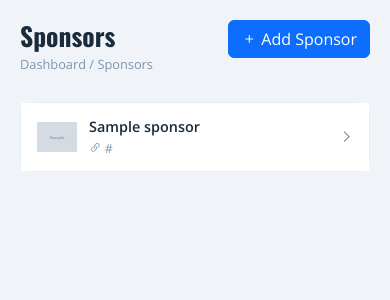
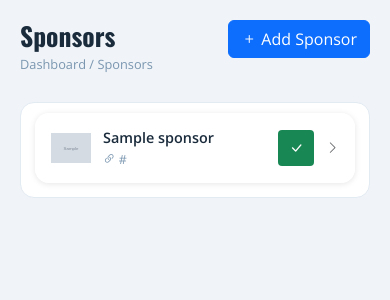
Before and after one commit to cloudflying87/snodeos, a Django app: page /manage/sponsors/ in a window 390 px wide. Shown: the part 56-356 px from the top of the page. Run offline with Django 5.2, Linux system fonts and the light colour scheme; a user stored in the database is signed in; tables that the repository leaves empty hold one stand-in row (values such as "Sample post"); grey boxes marked "Sample" are stand-in pictures.

Commit message:
Rework mobile swipe cards: flex layout replaces position:absolute
The old approach hid the delete zone behind the card using position:absolute,
which failed when static CSS wasn't collected on the server. The new approach
uses a flex row: card (flex:0 0 100%) + delete zone (flex:0 0 80px) sit
side-by-side inside overflow:hidden, so the delete zone is naturally off-screen
until the card slides left. No z-index or stacking tricks needed.

Secondary actions (pin, toggle) move into the visible card as icon buttons.
Only delete is revealed on swipe. SWIPE_WIDTH is now a fixed constant (80px)
rather than a DOM measurement.

Co-Authored-By: Claude Sonnet 4.6 <noreply@anthropic.com>

```diff
--- a/static/css/panel.css
+++ b/static/css/panel.css
@@ -333,33 +333,36 @@
 }
 .mob-tap-row { cursor: pointer; }
 
-/* ── Swipe-to-delete rows ── */
-.mob-swipe-wrapper { position: relative; overflow: hidden; }
+/* ── Swipe-to-delete cards ── */
+.mob-card-list { padding: 10px 14px 4px; }
+.mob-swipe-wrapper {
+  display: flex;          /* row + delete zone sit side-by-side */
+  overflow: hidden;       /* clips delete zone until swiped */
+  border-radius: 14px;
+  margin-bottom: 10px;
+  box-shadow: 0 1px 6px rgba(0,0,0,0.10);
+}
+.mob-swipe-row {
+  flex: 0 0 100%;         /* always exactly the wrapper width */
+  background: #fff;
+  border-radius: 14px;
+  display: flex;
+  align-items: center;
+  gap: 12px;
+  padding: 14px 16px;
+  min-height: 66px;
+  transform: translateX(0);
+  text-decoration: none;
+  color: inherit;
+  cursor: pointer;
+}
+.mob-swipe-row:hover, .mob-swipe-row:focus { color: inherit; text-decoration: none; }
+.mob-swipe-row:active { background: #f8fbff; }
 .mob-swipe-delete {
-  position: absolute;
-  right: 0; top: 0; bottom: 0;
-  width: 75px;
+  flex: 0 0 80px;         /* always 80px, hidden to the right until card slides */
   display: flex;
   align-items: stretch;
 }
-.mob-swipe-delete.dual { width: 150px; }
-.mob-swipe-row {
-  position: relative;
-  transform: translateX(0);
-  background: #fff;
-  z-index: 1;
-  color: inherit;
-  display: flex;
-  align-items: center;
-  gap: 12px;
-  padding: 13px 16px;
-  border-bottom: 1px solid #f0f4f8;
-  min-height: 60px;
-  text-decoration: none;
-}
-.mob-swipe-row:last-of-type { border-bottom: none; }
-.mob-swipe-row:hover, .mob-swipe-row:focus { color: inherit; text-decoration: none; }
-.mob-swipe-row:active { background: #f8fbff; }
 
 /* ── Quick action button ── */
 .panel-quick-btn {
--- a/templates/manage_panel/base.html
+++ b/templates/manage_panel/base.html
@@ -194,15 +194,14 @@
     });
   });
 
-  // Swipe-to-delete for any .mob-swipe-wrapper rows
+  // Swipe-to-delete for .mob-swipe-wrapper cards
   (function () {
+    const SWIPE_WIDTH = 80;
     let openRow = null;
 
     document.querySelectorAll('.mob-swipe-wrapper').forEach(wrapper => {
       const row = wrapper.querySelector('.mob-swipe-row');
       if (!row) return;
-      const deleteZone = wrapper.querySelector('.mob-swipe-delete');
-      const SWIPE_WIDTH = deleteZone ? deleteZone.offsetWidth : 75;
       let startX = 0, startY = 0, dx = 0, dragging = false;
 
       row.addEventListener('touchstart', e => {
@@ -216,8 +215,10 @@
         const t = e.touches[0];
         const deltaX = t.clientX - startX;
         const deltaY = t.clientY - startY;
-        if (!dragging && Math.abs(deltaX) < Math.abs(deltaY)) return;
-        dragging = true;
+        if (!dragging) {
+          if (Math.abs(deltaY) > Math.abs(deltaX)) return;
+          dragging = true;
+        }
         e.preventDefault();
         if (openRow && openRow !== row) {
           openRow.style.transition = 'transform 0.2s ease';
@@ -239,12 +240,18 @@
         }
       });
 
+      // Tap: close if open; navigate for data-href divs
       row.addEventListener('click', e => {
         if (openRow === row) {
+          e.stopPropagation();
           e.preventDefault();
           row.style.transition = 'transform 0.2s ease';
           row.style.transform = 'translateX(0)';
           openRow = null;
+          return;
+        }
+        if (row.dataset.href && !e.target.closest('form, button, a')) {
+          location.href = row.dataset.href;
         }
       });
     });
--- a/templates/manage_panel/sponsors/list.html
+++ b/templates/manage_panel/sponsors/list.html
@@ -72,23 +72,10 @@
   </div>
 
   <!-- Mobile list -->
-  <div class="d-md-none mob-list">
+  <div class="d-md-none mob-card-list">
     {% for sponsor in sponsors %}
     <div class="mob-swipe-wrapper">
-      <div class="mob-swipe-delete dual">
-        <form method="post" action="{% url 'manage_panel:sponsor_toggle' sponsor.pk %}" style="flex:1;">
-          {% csrf_token %}
-          <button type="submit" class="btn {% if sponsor.is_active %}btn-success{% else %}btn-secondary{% endif %} h-100 w-100 rounded-0 border-0">
-            <i class="bi bi-{% if sponsor.is_active %}check-lg{% else %}dash{% endif %} fs-5"></i>
-          </button>
-        </form>
-        <button class="btn btn-danger h-100 rounded-0 border-0" style="width:75px;"
-                data-delete-url="{% url 'manage_panel:sponsor_delete' sponsor.pk %}"
-                data-delete-label="{{ sponsor.name }}">
-          <i class="bi bi-trash fs-5"></i>
-        </button>
-      </div>
-      <a href="{% url 'manage_panel:sponsor_edit' sponsor.pk %}" class="mob-swipe-row">
+      <div class="mob-swipe-row" data-href="{% url 'manage_panel:sponsor_edit' sponsor.pk %}">
         {% if sponsor.logo %}
           <img src="{{ sponsor.logo.url }}" style="height:40px;width:40px;object-fit:contain;flex-shrink:0;" alt="{{ sponsor.name }}">
         {% else %}
@@ -98,8 +85,21 @@
           <div class="mob-title">{{ sponsor.name }}</div>
           {% if sponsor.website %}<div class="mob-sub"><i class="bi bi-link-45deg"></i> {{ sponsor.website|truncatechars:28 }}</div>{% endif %}
         </div>
+        <form method="post" action="{% url 'manage_panel:sponsor_toggle' sponsor.pk %}" onclick="event.stopPropagation()">
+          {% csrf_token %}
+          <button type="submit" class="btn btn-sm {% if sponsor.is_active %}btn-success{% else %}btn-outline-secondary{% endif %} border-0" style="min-width:36px;min-height:36px;">
+            <i class="bi bi-{% if sponsor.is_active %}check-lg{% else %}dash{% endif %}"></i>
+          </button>
+        </form>
         <i class="bi bi-chevron-right text-muted" style="flex-shrink:0;font-size:0.8rem;"></i>
-      </a>
+      </div>
+      <div class="mob-swipe-delete">
+        <button class="btn btn-danger w-100 h-100 border-0 rounded-0"
+                data-delete-url="{% url 'manage_panel:sponsor_delete' sponsor.pk %}"
+                data-delete-label="{{ sponsor.name }}">
+          <i class="bi bi-trash fs-5"></i>
+        </button>
+      </div>
     </div>
     {% endfor %}
   </div>
```
Also changed, not shown: templates/manage_panel/announcements/list.html (+16 -16 lines), templates/manage_panel/officers/list.html (+8 -8 lines), templates/manage_panel/trail_work/list.html (+8 -8 lines).
